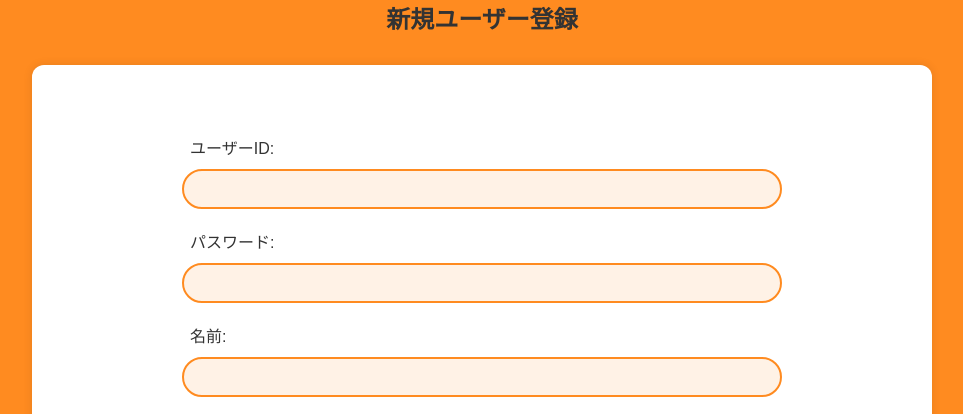
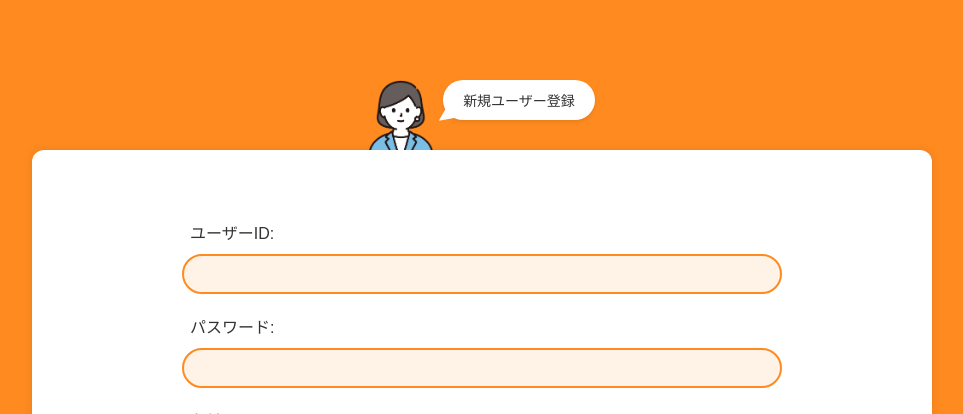
Before and after one commit to as-muuu/syussekikannri_apuri, a Flask app: page /register in a window 1280 px wide. Shown: the part 90-504 px from the top of the page, without its empty margins (158-1121 px from the left). Run offline with Flask 3, Linux system fonts and the light colour scheme; the visitor is signed in with stand-in values (Sample User, id 1).

Commit message:
ほぼ完成

```diff
--- a/attendance_app/static/style.css
+++ b/attendance_app/static/style.css
@@ -232,3 +232,95 @@ button:hover {
 }
 
 /* 時間の吹き出しデザイン============================================================ */
+
+/* タイトルの吹き出しデザイン============================================================ */
+.greeting-container2 {
+    display: flex;
+    align-items: flex-start;
+    justify-content: center;
+    gap: 10px;
+    margin-top: 80px;
+}
+
+.character2-img {
+    height: 70px;
+}
+
+/* 吹き出し本体 */
+.speech-bubble2 {
+    position: relative;
+    background: white;
+    border-radius: 20px;
+    padding: 10px 20px;
+    font-size: 14px;
+    color: #333;
+    max-width: 90%;
+    box-shadow: 0 2px 4px rgba(0, 0, 0, 0.1);
+    white-space: normal;
+}
+
+/* 🔽 吹き出しの三角部分（とんがらせる） */
+.speech-bubble2::before {
+    content: "";
+    position: absolute;
+    top: 25px;
+    left: 0px;
+    width: 0;
+    height: 0;
+    border-top: 10px solid transparent;
+    border-bottom: 10px solid transparent;
+    border-left: 12px solid white; /* ← 白い三角形が左に向かって伸びる */
+    transform: rotate(30deg); /* ← 🔺角度を斜めに傾ける */
+}
+
+/* タイトルの吹き出しデザイン============================================================ */
+
+.table-card {
+    background-color: white;
+    padding: 30px;
+    border-radius: 16px;
+    width: 90%;
+    max-width: 1000px;
+    margin: 0px auto 30px;
+    box-shadow: 0 4px 12px rgba(0, 0, 0, 0.08);
+}
+.table-card2 {
+    background-color: white;
+    padding: 150px 100px;
+    border-radius: 16px;
+    width: 90%;
+    max-width: 350px;
+    margin: 200px auto;  /* 👈 これで中央寄せ！ */
+    box-shadow: 0 4px 12px rgba(0, 0, 0, 0.08);
+    text-align: center;  /* テキストも中央にしたい場合 */
+}
+
+table {
+    width: 100%;
+    border-collapse: collapse;
+    font-size: 14px;
+    color: #333;
+}
+
+th {
+    text-align: left;
+    padding: 14px 20px;
+    font-weight: bold;
+    border-bottom: 2px solid #ff8b20;
+}
+
+td {
+    padding: 14px 20px;
+    border-bottom: 1px solid #ff8b20;
+}
+
+tr:last-child td {
+    border-bottom: none;
+}
+/* 送信完了の画像調整 */
+.complete-icon {
+    width: 120px;
+    height: 80px;
+    display: block;
+    margin: 0 auto 20px;
+}
--- a/attendance_app/templates/base.html
+++ b/attendance_app/templates/base.html
@@ -9,7 +9,8 @@
 </head>
 <body>
 
-<!-- ✅ 共通ヘッダー -->
+<!-- ✅ 共通ヘッダー（非表示にできる） -->
+{% if not hide_header %}
 <header class="custom-header">
     <div class="header-container">
         <div class="header-left">
@@ -25,6 +26,7 @@
     </div>
     <div class="orange-bar"></div>
 </header>
+{% endif %}
 
 <!-- ✅ ページごとの内容 -->
 <main>
--- a/attendance_app/templates/register.html
+++ b/attendance_app/templates/register.html
@@ -9,7 +9,13 @@
 {% endblock %}
 
 {% block content %}
-<h2 class="form-title">新規ユーザー登録</h2>
+<div class="greeting-container2">
+    <img src="{{ url_for('static', filename='img/character2.png') }}" class="character2-img">
+    <div class="speech-bubble2">
+        新規ユーザー登録
+    </div>
+</div>
+
 
 <form method="post">
     <label for="user_id">ユーザーID:</label>
--- /dev/null
+++ b/data/users.csv
@@ -0,0 +1,3 @@
+2025-05-28 14:07,Z000002,Z000002,山下花,女性,050-0000-0000,大阪,080-0000-0000
+2025-05-28 14:08,A000001,A000001,高橋一,男性,050-0000-0000,東京,080-0000-0000
+2025-05-28 15:29,Z000001,Z000001,山田 太郎,女性,050-0000-0000,大阪府大阪市,080-0000-0000
```
Also changed, not shown: attendance_app/templates/admin.html (+11 -2 lines), attendance_app/templates/complete.html (+8 -6 lines), attendance_app/templates/login.html (+7 -1 lines), attendance_app/templates/users.html (+18 -6 lines), data/records.csv (added, +22 -0 lines), attendance_app/static/img/character.png, attendance_app/static/img/character2.png (added), attendance_app/static/img/sousin.png (added).
